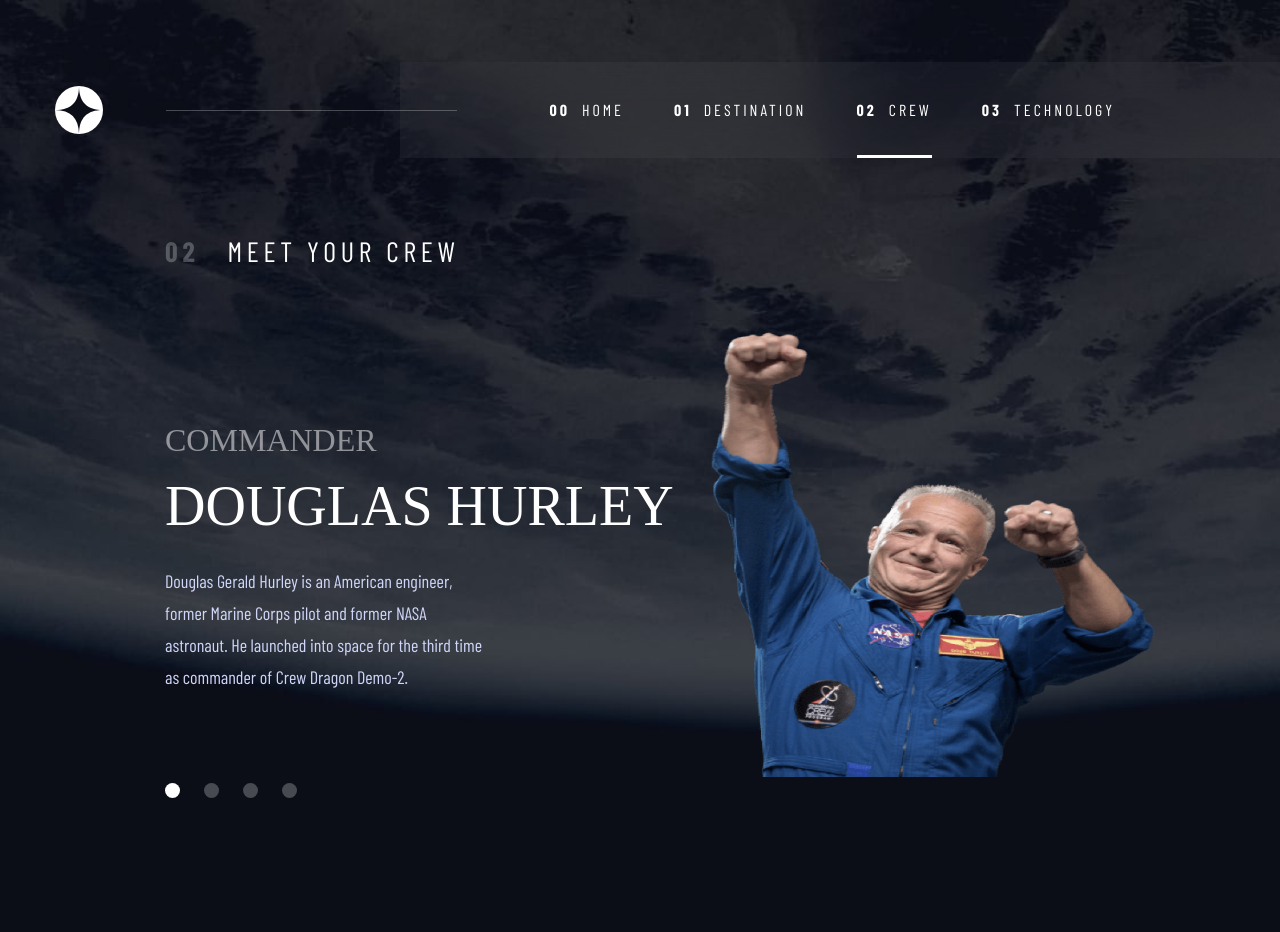
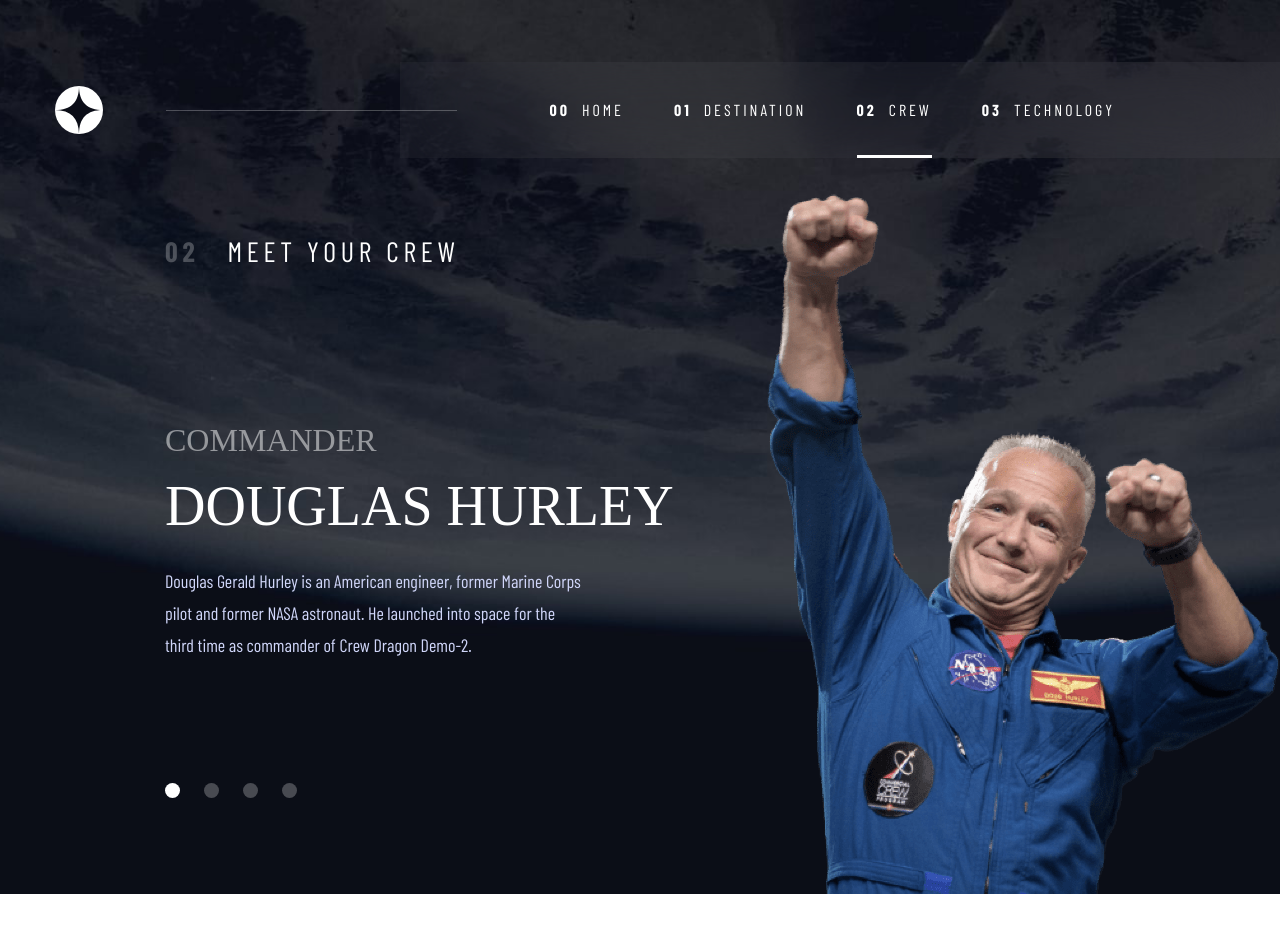
Before and after one commit to AvrahamKrol/space-journey, a React (Create React App) app: page /crew in a window 1280 px wide. Shown: the top 932 px of the page. After the commit the page ends 894 px from the top, so only its background shows below. Built offline with nearby package versions, Linux system fonts and the light colour scheme; a web font is replaced by a local one.

Commit message:
refactor: fixed issues fixes images

```diff
--- a/src/components/sections/CrewSection/index.css
+++ b/src/components/sections/CrewSection/index.css
@@ -1,12 +1,12 @@
-.sections-container {
+.crew-container {
   display: flex;
-  justify-content: space-between;
+  /* justify-content: space-between; */
 }
-.sections-container--left {
+.crew-container--left {
   margin-left: 16.5rem;
   margin-top: 7.6rem;
 }
-.sections-heading {
+.crew-heading {
   font-size: var(--sb-fs-bg);
   text-transform: uppercase;
   letter-spacing: 4.72px;
@@ -14,15 +14,15 @@
   margin-bottom: 9.7rem;
   color: var(--white);
 }
-.sections-heading > span {
+.crew-heading > span {
   color: var(--white-darker);
   font-weight: 700;
   margin-right: 2.8rem;
 }
 .crew-details {
   margin-top: 15.4rem;
-  max-width: 70rem;
-  margin-bottom: 22.9rem;
+  max-width: 63rem;
+  margin-bottom: 9.4rem;
 }
 .crew-details__sub-heading {
   font-family: var(--heading-font);
@@ -44,14 +44,13 @@
   font-weight: 400;
   line-height: 3.2rem;
   margin-top: 2.7rem;
-  max-width: 60%;
+  max-width: 70%;
   min-height: 13rem;
 }
 .crew-navigation {
   margin-top: 8.8rem;
 }
-.sections-container--right {
-  max-width: 40.5rem;
-  margin-right: 16.5rem;
-  margin-top: 17.4rem;
+.crew-container--right {
+  display: flex;
+  align-items: flex-end;
 }
--- a/src/components/sections/CrewSection/index.jsx
+++ b/src/components/sections/CrewSection/index.jsx
@@ -9,9 +9,9 @@
   const { role, name, bio, images } = crewMember;
 
   return (
-    <section className="sections-container">
-      <section className="sections-container--left">
-        <h3 className="sections-heading">
+    <section className="crew-container">
+      <section className="crew-container--left">
+        <h3 className="crew-heading">
           <span>02</span>
           Meet your crew
         </h3>
@@ -24,7 +24,7 @@
           </div>
         </div>
       </section>
-      <section className="sections-container--right">
+      <section className="crew-container--right">
         <CrewImage imageSrc={images.png} name={name} />
       </section>
     </section>
--- a/src/components/sections/DestinationSection/index.css
+++ b/src/components/sections/DestinationSection/index.css
@@ -1,19 +1,19 @@
-.sections-container {
+.destination-container {
   display: flex;
   justify-content: space-between;
 }
-.sections-container--left {
+.destination-container--left {
   margin-left: 16.5rem;
   margin-top: 7.6rem;
 }
-.sections-heading {
+.destination-heading {
   font-size: var(--sb-fs-bg);
   text-transform: uppercase;
   letter-spacing: 4.72px;
   font-weight: 400;
   margin-bottom: 9.7rem;
 }
-.sections-heading > span {
+.destination-heading > span {
   color: var(--white-darker);
   font-weight: 700;
   margin-right: 2.8rem;
@@ -21,8 +21,10 @@
 }
 .destination-image {
   margin-left: 6.4rem;
+  width: 44.5rem;
+  height: 44.5rem;
 }
-.sections-container--right {
+.destination-container--right {
   max-width: 40.5rem;
   margin-right: 16.5rem;
   margin-top: 17.4rem;
--- a/src/components/sections/DestinationSection/index.jsx
+++ b/src/components/sections/DestinationSection/index.jsx
@@ -5,9 +5,9 @@
 const DestinationSection = ({ destination, navNames, onSelectPlanet }) => {
   const pic = destination.images.png;
   return (
-    <section className="sections-container">
-      <section className="sections-container--left">
-        <h3 className="sections-heading">
+    <section className="destination-container">
+      <section className="destination-container--left">
+        <h3 className="destination-heading">
           <span>01</span>
           Pick your destination
         </h3>
@@ -15,7 +15,7 @@
           <DestinationImage imageSrc={pic} name={destination.name} />
         </div>
       </section>
-      <section className="sections-container--right">
+      <section className="destination-container--right">
         <NavigationLink planets={navNames} onSelectPlanet={onSelectPlanet} />
         <div className="destination-description">
           <h2 className="dest-heading">{destination.name.toUpperCase()}</h2>
--- a/src/components/ui/Images/index.css
+++ b/src/components/ui/Images/index.css
@@ -1,4 +1,4 @@
-.image {
+/* .image {
   width: 44.5rem;
   height: 44.5rem;
-}
+} */
```
